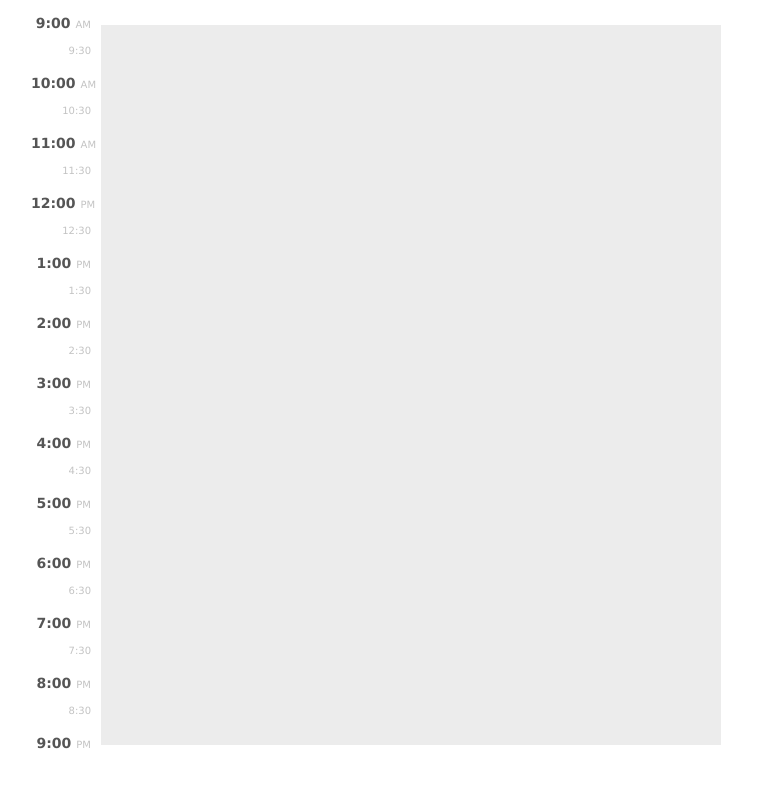
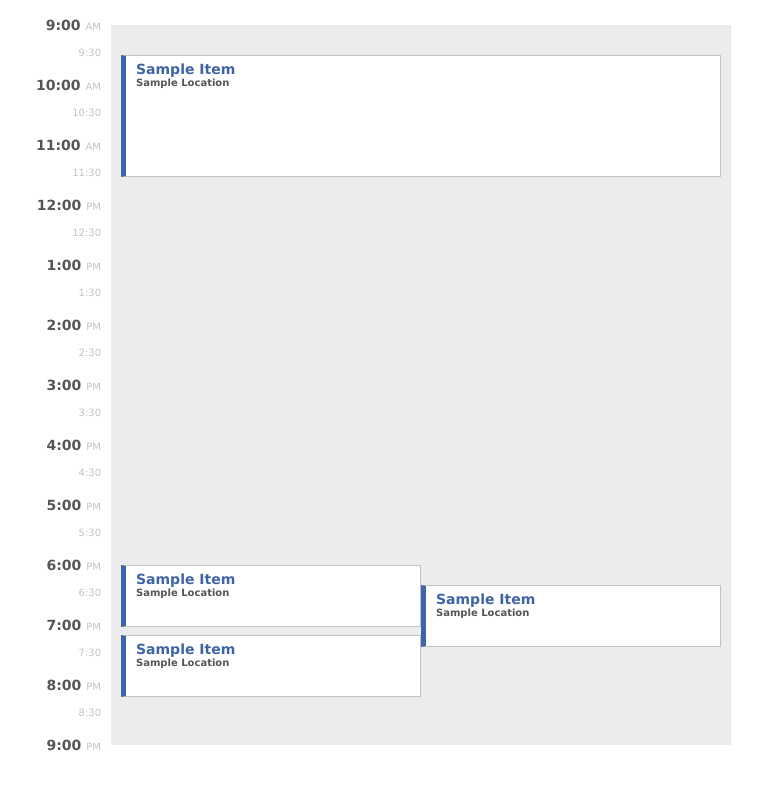
Before and after one commit to lefos987/fb, a website: page src/index.html in a window 1280 px wide. Shown: the whole page, without its empty margins (14-776 px from the left). Drawn offline with nearby package versions, Linux system fonts and the light colour scheme; files that its build step writes are made by us from their sources.

Commit message:
final version tag 1

```diff
--- a/src/scripts/Calendar/Calendar.js
+++ b/src/scripts/Calendar/Calendar.js
@@ -28,10 +28,6 @@ var Calendar = (function () {
         });
     }
 
-    function _resetEvents (eventsContainer) {
-        eventsContainer.innerHTML = '';
-    }
-
     /**
      * Method to draw the event elements after resolving any collisions
      * @param events {array} - an array of Event objects
@@ -44,7 +40,7 @@ var Calendar = (function () {
             pl = parseInt(computedStyle.getPropertyValue('padding-left'), 10),
             pr = parseInt(computedStyle.getPropertyValue('padding-right'), 10);
 
-        _resetEvents(parent);
+        parent.innerHTML = '';
 
         var finalEvents = Calendar.CollisionResolver.resolveCollisions(events, w);
 
@@ -61,9 +57,13 @@ var Calendar = (function () {
      * @param hourInterval {int} - the number of intervals per hour
      */
     function drawTimeList (times, parentId, hourInterval) {
+
         var parent = document.getElementById(parentId);
-        times.forEach(function (time, index) {
-            var timeElement = Calendar.UIElements.createTimeElement(time, index, hourInterval);
+
+        parent.innerHTML = '';
+
+        times.forEach(function (time) {
+            var timeElement = Calendar.UIElements.createTimeElement(time, hourInterval);
             parent.appendChild(timeElement);
         });
     }
--- a/src/scripts/Calendar/Services/UIElementsService.js
+++ b/src/scripts/Calendar/Services/UIElementsService.js
@@ -45,11 +45,10 @@
     /**
      * Method to create the DOM element for a specific time
      * @param time {obj} - the Time object that we want to create
-     * @param index {int} - the index of this Time object in the times list
      * @param hourInterval {int} - the number of intervals per hour
      * @returns {Element}
      */
-    function createTimeElement (time, index, hourInterval) {
+    function createTimeElement (time, hourInterval) {
 
         var intervalDuration = 60 / hourInterval,
             timeContainer = document.createElement('li'),
@@ -57,7 +56,7 @@
             ampm = document.createElement('span');
 
         timeContainer.classList.add('time-interval');
-        timeContainer.style.top = (index * intervalDuration) + 'px';
+        timeContainer.style.height = intervalDuration + 'px';
 
         timeValue.classList.add('time');
         timeValue.innerHTML = time.format();
--- a/src/scripts/app.js
+++ b/src/scripts/app.js
@@ -1,60 +1,41 @@
-function layOutEvents (events) {
+function layOutDay (events) {
+
 
     var DAY_START = 9;
     var DAY_END = 21;
     var HOUR_INTEVALS = 2;
 
-    events = events || [];
-
-    //events = [
-    //    { start: 0, end: 90 },
-    //    { start: 30, end: 90 },
-    //    { start: 75, end: 180 },
-    //    { start: 150, end: 600 },
-    //    { start: 610, end: 670 },
-    //    { start: 360, end: 390 },
-    //    { start: 475, end: 720 }
-    //];
-
-    //layOutEvents([
-    //    { start: 30, end: 150 },
-    //    { start: 540, end: 600 },
-    //    { start: 560, end: 620 },
-    //    { start: 610, end: 670 }
-    //]);
-
-    //layOutEvents([
-    //    { start: 0, end: 90 },
-    //    { start: 30, end: 90 },
-    //    { start: 75, end: 180 },
-    //    { start: 150, end: 600 },
-    //    { start: 610, end: 670 },
-    //    { start: 360, end: 390 },
-    //    { start: 475, end: 720 }
-    //]);
-
-    //var events = [
-    //    { start: 30, end: 150 },
-    //    { start: 540, end: 600 },
-    //    { start: 560, end: 620 },
-    //    { start: 610, end: 670 }
-    //];
-    //var events = [
-    //    { start: 0, end: 120 },
-    //    { start: 450, end: 600 },
-    //    { start: 390, end: 480 },
-    //    { start: 360, end: 480 },
-    //    { start: 540, end: 660 }
-    //];
-
-    // 1. Draw the time list
     var times = Calendar.calculateTimes(DAY_START, DAY_END, HOUR_INTEVALS);
     Calendar.drawTimeList(times, 'times', HOUR_INTEVALS);
 
-    // 2. Lay out the events
+    events = events || [];
+
     var calendarEvents = Calendar.constructEvents(events);
     Calendar.drawEvents(calendarEvents, 'events');
 
 }
 
-layOutEvents();
+layOutDay([
+    { start: 30, end: 150 },
+    { start: 540, end: 600 },
+    { start: 560, end: 620 },
+    { start: 610, end: 670 }
+]);
+
+//layOutDay([
+//    { start: 0, end: 120 },
+//    { start: 450, end: 600 },
+//    { start: 390, end: 480 },
+//    { start: 360, end: 480 },
+//    { start: 540, end: 660 }
+//]);
+
+//layOutDay([
+//    { start: 0, end: 90 },
+//    { start: 30, end: 90 },
+//    { start: 75, end: 180 },
+//    { start: 150, end: 600 },
+//    { start: 610, end: 670 },
+//    { start: 360, end: 390 },
+//    { start: 475, end: 720 }
+//]);
--- a/src/styles/_grid.scss
+++ b/src/styles/_grid.scss
@@ -8,26 +8,24 @@ html, body {
 
 .container {
 
+    display: -webkit-box;
+    display: -moz-box;
+    display: -ms-flexbox;
+    display: -webkit-flex;
     display: flex;
 
     .column {
 
-        padding: $unit;
-        height: 70 * $unit;
+        padding: 0 $unit;
+        height: 72 * $unit;
 
         &.small {
             min-width: 8 * $unit;
-            padding-right: 0;
         }
 
         &.large {
             min-width: 60 * $unit;
         }
 
-        &.no-padding {
-            padding-top: 0;
-            padding-bottom: 0;
-        }
-
     }
 }
--- a/src/styles/_times.scss
+++ b/src/styles/_times.scss
@@ -1,15 +1,11 @@
 .times {
 
     position: relative;
-    margin: -2 * $unit 0 0 0;
+    margin-top: -8px;
     padding: 0;
     list-style: none;
 
     .time-interval {
-
-        position: absolute;
-        left: $unit;
-        right: $unit;
 
         .time {
 
```
Also changed, not shown: gulpFile.js (+9 -2 lines), README.md (deleted).
